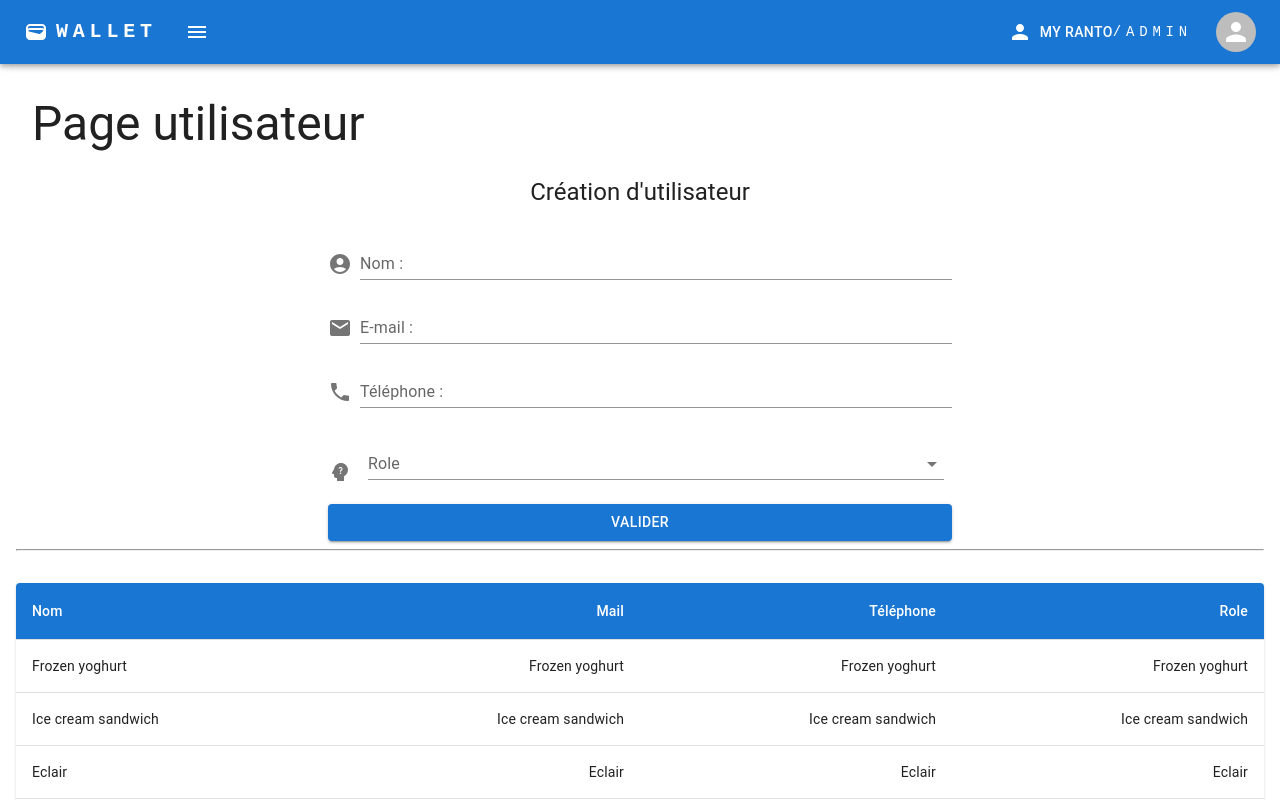
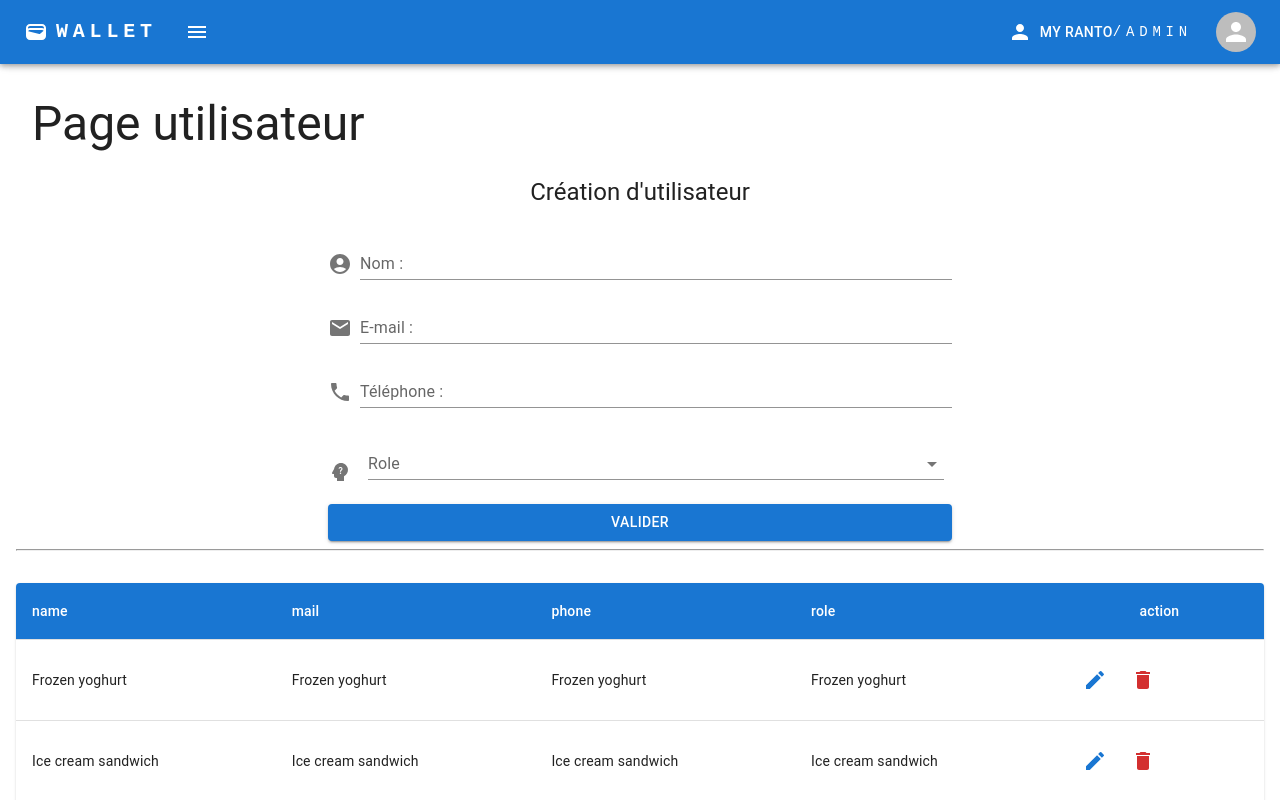
Before and after one commit to myranto/wallet-web-version-v1, a React (Create React App) app: page /users in a window 1280 px wide. Shown: the top 800 px of the page. Built offline with nearby package versions, Linux system fonts and the light colour scheme.

Commit message:
initialisation list table généralisé

```diff
--- /dev/null
+++ b/src/components/List/Mtable.js
@@ -0,0 +1,23 @@
+import { Paper, Table, TableBody, TableContainer, TableHead } from '@mui/material'
+import React from 'react'
+import Mtbody from './Mtbody'
+import MtHeader from './Mtheader'
+
+const Mtable = ({ column, data, update, drop, color }) => {
+  const action = drop || update ? true : false
+  return (
+    <TableContainer component={Paper}>
+      <Table sx={{ minWidth: 650 }} aria-label="simple table">
+        <TableHead sx={{ backgroundColor: '#1976d2' }}>
+          <MtHeader color={color} data={column} action={action} />
+        </TableHead>
+        <TableBody>
+          <Mtbody column={column} data={data} drop={drop} update={update} />
+        </TableBody>
+      </Table>
+
+    </TableContainer>
+  )
+}
+
+export default Mtable
--- /dev/null
+++ b/src/components/List/Mtbody.js
@@ -0,0 +1,58 @@
+import { Delete, Edit } from '@mui/icons-material'
+import { IconButton, TableCell, TableRow } from '@mui/material'
+import React from 'react'
+
+const Mtbody = ({ data, column, update, drop }) => {
+    return (
+        <>
+            {data?.map((row, index) => (
+                <TableRow
+                    key={index}
+                    sx={{ '&:last-child td, &:last-child th': { border: 0 } }}
+                >
+                    {column?.map((col, i) =>
+                        <TableCell align='left' component="th" key={i} scope="row">
+                            {col?.selector(row)}
+                        </TableCell>
+                    )}
+                    {(update || drop) &&
+                        <>
+                            <TableCell align='left' component={'th'} scope='row'>
+                                {update &&
+                                    <IconButton
+                                        size="large"
+                                        aria-haspopup="true"
+                                        color="primary"
+                                    // onClick={() => {
+                                    //     handleOpen()
+                                    //     setBody(row)
+                                    //     setUpdate(true)
+                                    // }}
+                                    >
+                                        <Edit />
+                                    </IconButton>
+                                }
+                                {drop &&
+                                    <IconButton
+                                        size="large"
+                                        aria-haspopup="true"
+                                        color="error"
+                                    // onClick={() => {
+                                    //     handleOpen()
+                                    //     setBody(row)
+                                    //     setUpdate(true)
+                                    // }}
+                                    >
+                                        <Delete />
+                                    </IconButton>
+                                }
+                            </TableCell>
+                        </>
+                    }
+                </TableRow>
+            ))}
+        </>
+    )
+}
+
+export default Mtbody
--- /dev/null
+++ b/src/components/List/Mtheader.js
@@ -0,0 +1,17 @@
+import { TableCell, TableRow } from '@mui/material'
+import React from 'react'
+
+const Mtheader = ({data, color, action}) => {
+    return (
+        <TableRow>
+            {data?.map((row) =>
+                <TableCell align='left' sx={{ color: color }}>{row?.name}</TableCell>
+            )}
+            {action &&
+                <TableCell align='center' sx={{ color: color }}>action</TableCell>
+            }
+        </TableRow>
+    )
+}
+
+export default Mtheader
--- a/src/views/backoffice/ListUser.js
+++ b/src/views/backoffice/ListUser.js
@@ -1,16 +1,24 @@
 import * as React from 'react';
-import Table from '@mui/material/Table';
-import TableBody from '@mui/material/TableBody';
-import TableCell from '@mui/material/TableCell';
-import TableContainer from '@mui/material/TableContainer';
-import TableHead from '@mui/material/TableHead';
-import TableRow from '@mui/material/TableRow';
-import Paper from '@mui/material/Paper';
 import { Pagination, Stack } from '@mui/material';
+import Mtable from '../../components/List/Mtable';
 
 function createData(name, mail, phone, role) {
-    return { name, mail, phone, role };
+    const res = {
+        name: name,
+        mail: mail,
+        phone: phone,
+        role: {
+            role:role
+        }
+    }
+    return res;
 }
+const column = [
+    {name:'name', selector:(row) => row.name},
+    {name:'mail', selector:(row) => row.mail},
+    {name:'phone', selector:(row) => row.phone},
+    {name:'role', selector:(row) => row.role.role},
+]
 
 const rows = [
     createData('Frozen yoghurt', 'Frozen yoghurt', 'Frozen yoghurt', 'Frozen yoghurt'),
@@ -23,36 +31,13 @@ const headColor = 'white'
 export default function ListUser() {
     return (
         <>
-            <TableContainer component={Paper}>
-                <Table sx={{ minWidth: 650 }} aria-label="simple table">
-                    <TableHead sx={{ backgroundColor: '#1976d2' }}>
-                        <TableRow>
-                            <TableCell sx={{ color:headColor }}>Nom</TableCell>
-                            <TableCell sx={{ color:headColor }} align="right">Mail</TableCell>
-                            <TableCell sx={{ color:headColor }} align="right">Téléphone</TableCell>
-                            <TableCell sx={{ color:headColor }} align="right">Role</TableCell>
-                        </TableRow>
-                    </TableHead>
-                    <TableBody>
-                        {rows.map((row) => (
-                            <TableRow
-                                key={row.name}
-                                sx={{ '&:last-child td, &:last-child th': { border: 0 } }}
-                            >
-                                <TableCell component="th" scope="row">
-                                    {row.name}
-                                </TableCell>
-                                <TableCell align="right">{row.mail}</TableCell>
-                                <TableCell align="right">{row.phone}</TableCell>
-                                <TableCell align="right">{row.role}</TableCell>
-                            </TableRow>
-                        ))}
-                    </TableBody>
-                </Table>
-
-            </TableContainer>
-            <Stack spacing={2}>
-                <Pagination count={10} />
+            <Mtable color={headColor} column={column} data={rows} drop={true} update={true} />
+            <Stack spacing={2} alignItems={'center'}>
+                <Pagination count={10}
+                    // page={page}
+                    // onChange={(event, value) => setPage(value)}
+                    // color={'primary'}
+                />
             </Stack>
         </>
     );
```
